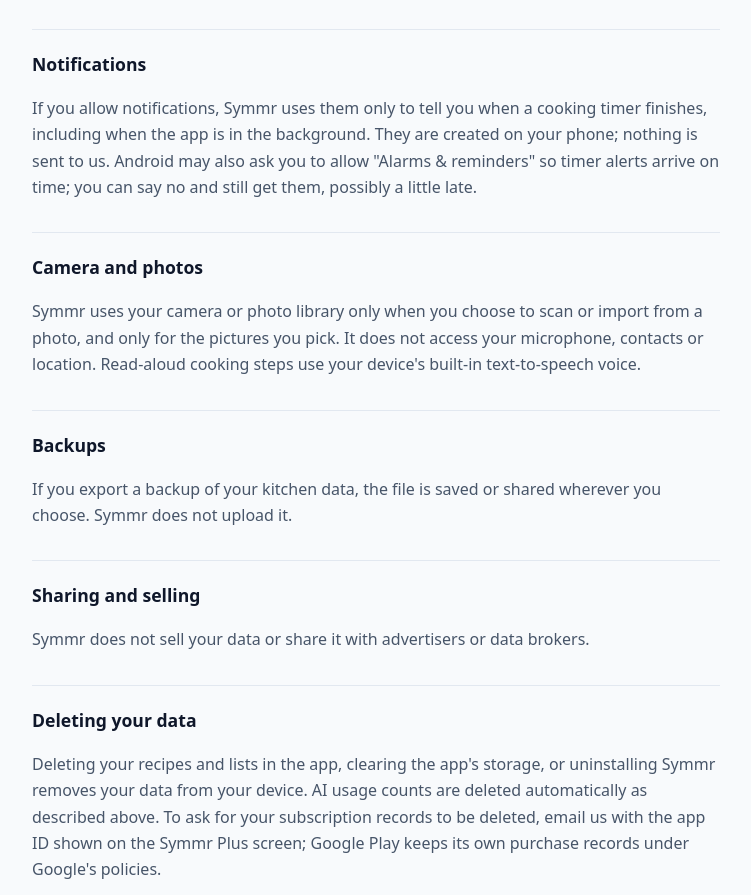
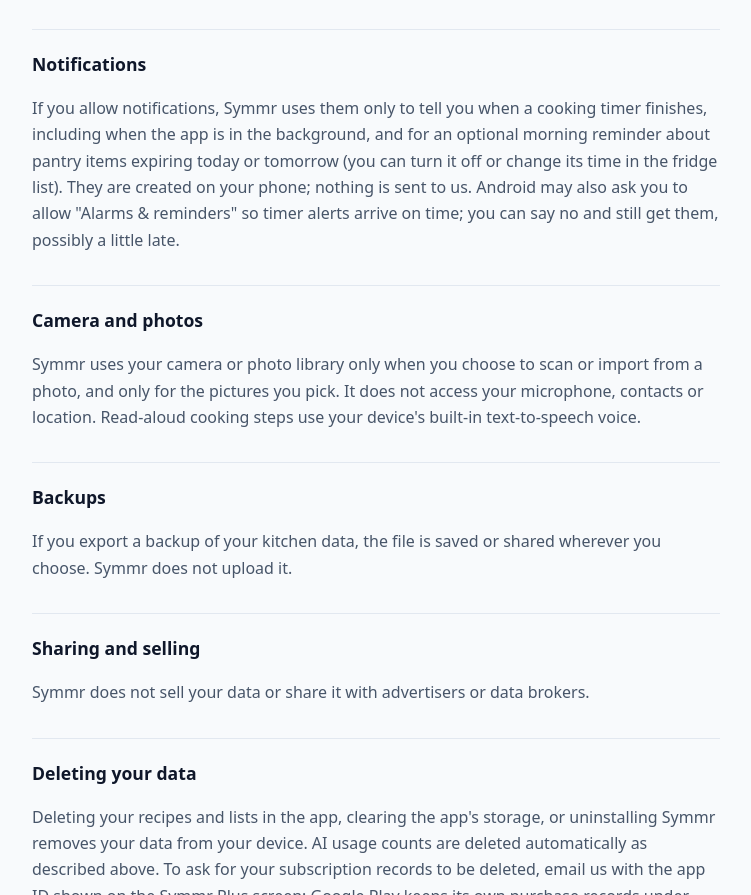
Before and after one commit to BlueprintDynamics/App-Policies, a plain HTML site: page symmr.html in a window 1280 px wide. Shown: the part 1526-2421 px from the top of the page, without its empty margins (264-1015 px from the left). Drawn offline with Linux system fonts and the light colour scheme.

Commit message:
Symmr privacy: morning expiry reminders
Co-Authored-By: Claude Opus 5.5 <noreply@anthropic.com>
Claude-Session: https://claude.ai/code/session_01VVAguw766xgMqgHntciaFV

```diff
--- a/symmr.html
+++ b/symmr.html
@@ -54,7 +54,8 @@
 
   <h2>Notifications</h2>
   <p>If you allow notifications, Symmr uses them only to tell you when a cooking timer finishes, including when the app is
-  in the background. They are created on your phone; nothing is sent to us. Android may also ask you to allow
+  in the background, and for an optional morning reminder about pantry items expiring today or tomorrow (you can turn it
+  off or change its time in the fridge list). They are created on your phone; nothing is sent to us. Android may also ask you to allow
   "Alarms &amp; reminders" so timer alerts arrive on time; you can say no and still get them, possibly a little late.</p>
 
   <h2>Camera and photos</h2>
```
